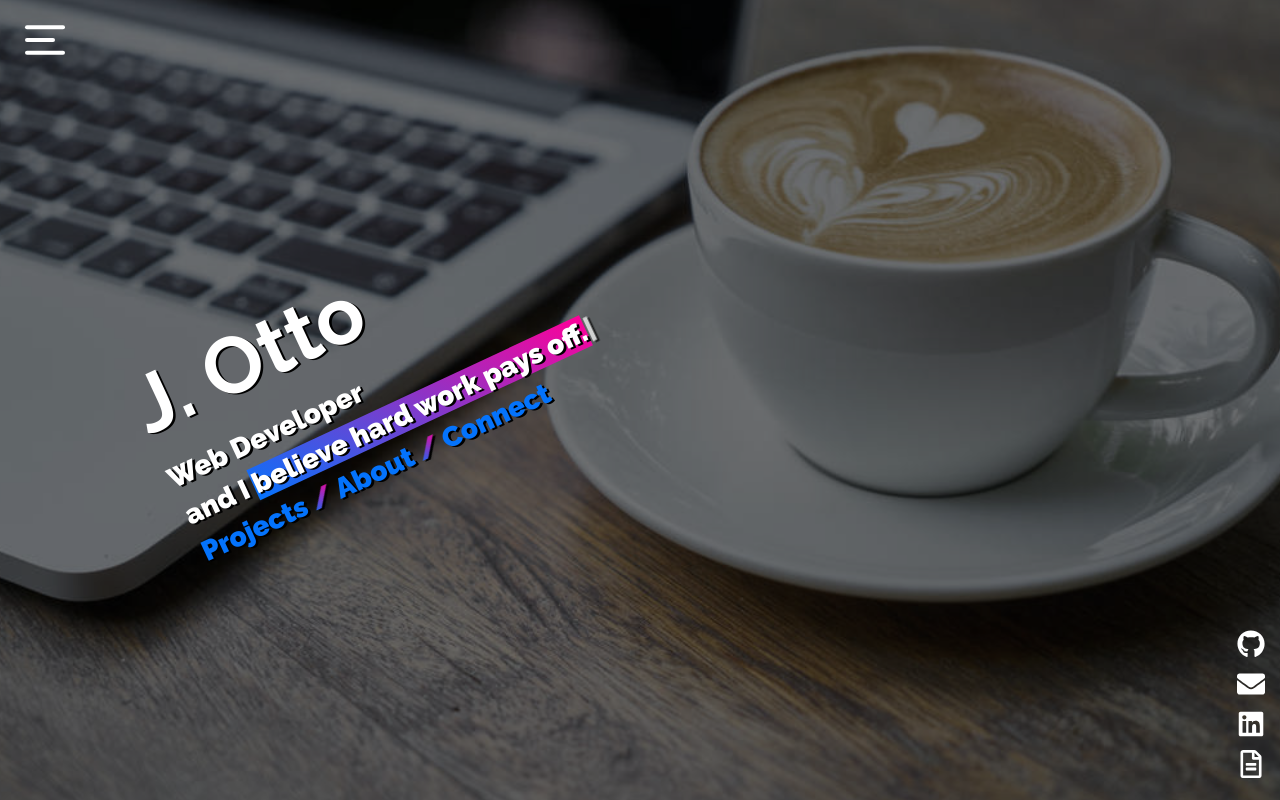
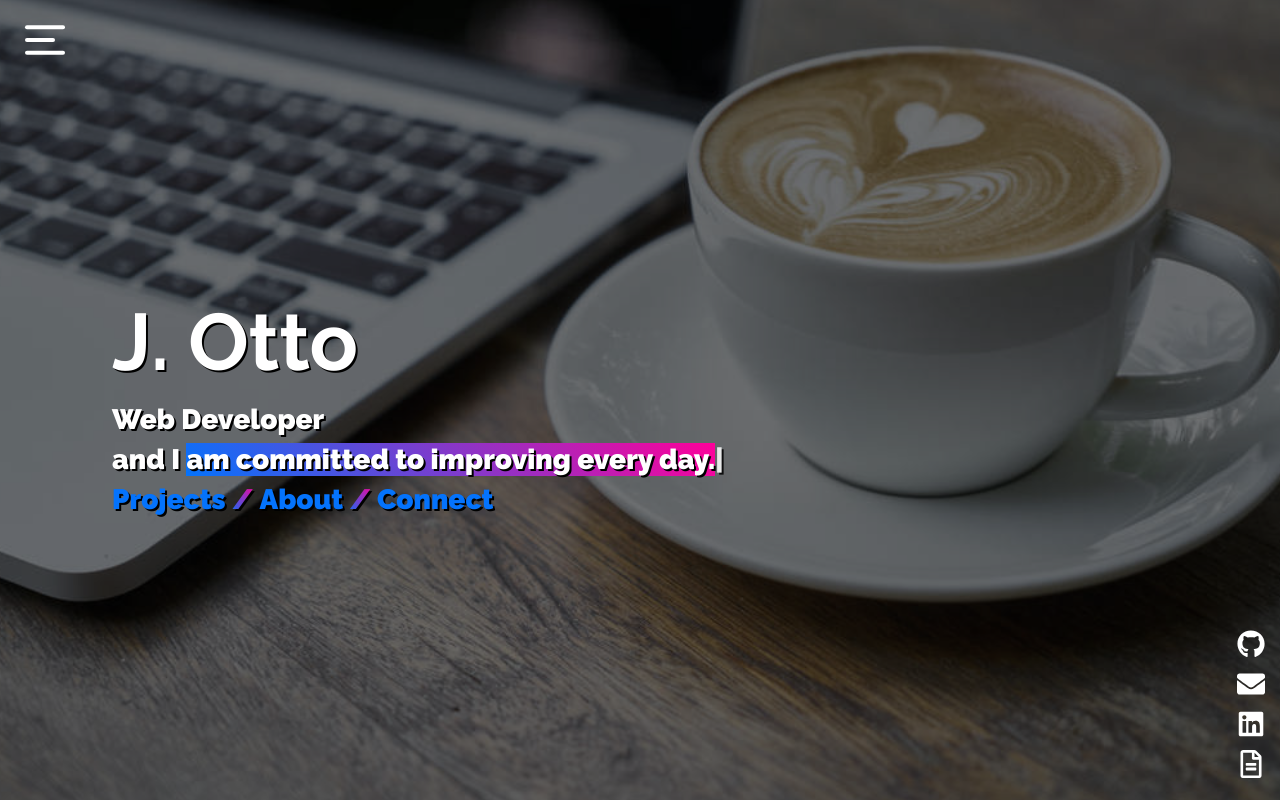
Before and after one commit to justigo86/iamotto-refactor, a React (Create React App) app: page / in a window 1280 px wide. Shown: the top 800 px of the page. Built offline with nearby package versions, Linux system fonts and the light colour scheme.

Commit message:
updated hero style and typed.js speeds

```diff
--- a/src/components/hero/hero.scss
+++ b/src/components/hero/hero.scss
@@ -16,14 +16,13 @@ $mediaMedium: 1200px;
 
   .intro-container {
     position: relative;
-    top: 18vh;
-    left: 8vw;
-    transform: rotate(-25deg);
+    top: 22rem;
+    left: 7rem;
+    // transform: rotate(-25deg);
 
     @media screen and (max-width: $mediaMobile) {
       top: 25vh;
       left: 5vw;
-      transform: rotate(0deg);
     }
 
     font-weight: 900;
--- a/src/components/hero/hero.tsx
+++ b/src/components/hero/hero.tsx
@@ -28,9 +28,9 @@ const Hero = (): ReactElement => {
   useEffect(() => {
     const typed = new Typed(el.current, {
       strings: intros,
-      typeSpeed: 0,
-      backSpeed: 0,
-      backDelay: 1500,
+      typeSpeed: 30,
+      backSpeed: 30,
+      backDelay: 1800,
       startDelay: 1000,
       loop: true,
     });
```
